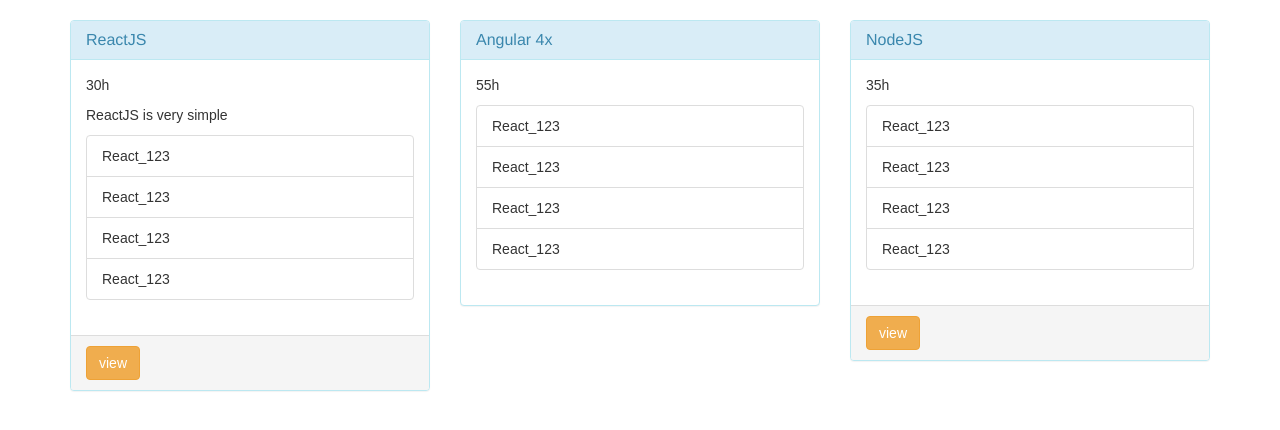
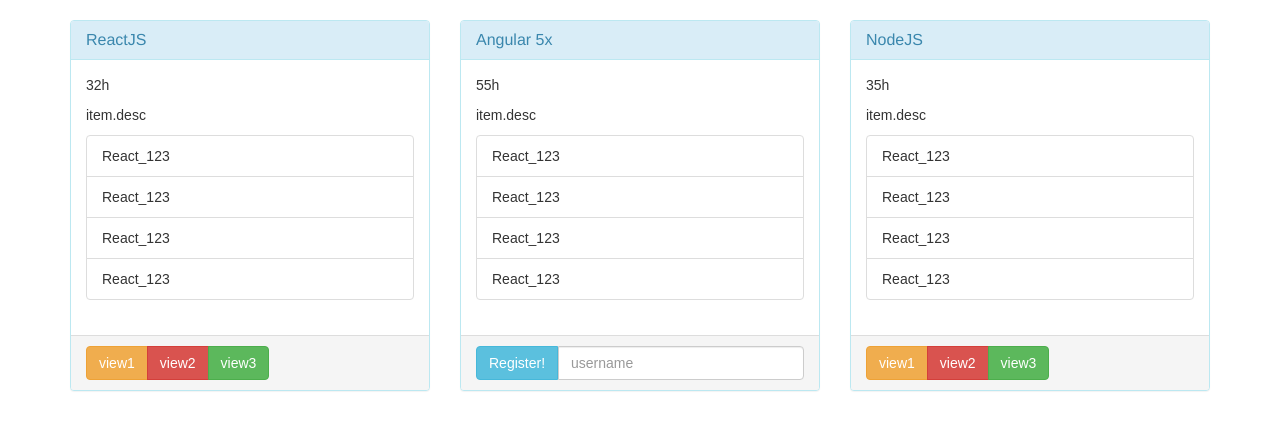
Before and after one commit to huynvn010193/ReactJS, a React (Create React App) app in the folder ch01/: page / in a window 1280 px wide. Shown: the top 430 px of the page. Built offline with nearby package versions, Linux system fonts and the light colour scheme.

Commit message:
Done clip Lập trình ReactJS - Bài 17 Sử dụng Ref: ref

```diff
--- a/ch01/src/App.js
+++ b/ch01/src/App.js
@@ -4,11 +4,32 @@ import Course from './components/Course';
 
 class App extends Component {
 	render() {
+		const items = [
+			{
+				name : "ReactJS",
+				time : "32h",
+				free : true,
+				desc : "ReactJS is very simple"
+			},
+			{
+				name : "Angular 5x",
+				time : "55h",
+				free : false,
+				desc : ""
+			},
+			{
+				name : "NodeJS",
+				time : "35h",
+				free : true,
+				desc : ""
+			}
+		];
+		const elemCourse = items.map((item,index) =>
+			<Course key={index} name={item.name} time={item.time} free = {item.free} >item.desc</Course>
+		);
 	    return (
 	      	<div className="row">
-      		<Course name="ReactJS" time="30h" free={true}>ReactJS is very simple</Course>
-      		<Course name="Angular 4x" time="55h" free={false}></Course>
-      		<Course name="NodeJS" time="35h" free={true}></Course>
+	      		{elemCourse}
 			</div>
 	    );
 	}
--- a/ch01/src/components/Course.js
+++ b/ch01/src/components/Course.js
@@ -6,14 +6,52 @@ class Course extends Component {
     /*formatName(user) {
         return user.firstName + ' ' + user.lastName;
     }*/
+    // Do this.props.name không hiểu là gì => dùng contructor
+    constructor(props)
+    {
+        super(props);
+        this.handleClick3 = this.handleClick3.bind(this);
+        this.registerCourse = this.registerCourse.bind(this);
+    }
+
+    handleClick1()
+    {
+        alert("View 1");
+    }
+    handleClick2(content)
+    {
+        alert(content);
+    }
+    handleClick3()
+    {
+        alert(this.props.name);
+    }
+    registerCourse()
+    {
+        console.log(this.refs.username.value);
+    }
+
     showButtonFree()
     {
         const isFree = this.props.free;
         if(isFree === true)
         {
-            return <div className="panel-footer">
-                        <button type="button" className="btn btn-warning">view</button>
+            return  <div className="btn-group">
+                        <button onClick = {this.handleClick1} type="button" className="btn btn-warning">view1</button>
+                        <button onClick = {() => this.handleClick2("view2 123")} type="button" className="btn btn-danger">view2</button>
+                        <button onClick = {this.handleClick3} type="button" className="btn btn-success">view3</button>
                     </div>;
+        }
+        else
+        {
+            return (
+                <div className="input-group">
+                    <span className="input-group-btn">
+                        <button onClick = {this.registerCourse} className="btn btn-info" type="button">Register!</button>
+                    </span>
+                    <input type="text" className="form-control" placeholder="username" ref="username" />
+                </div>
+            )
         }
     }
     render() {
@@ -34,7 +72,9 @@ class Course extends Component {
                                 <Lesson />
                             </ul>
                         </div>
-                        {this.showButtonFree()}
+                        <div className="panel-footer">
+                            {this.showButtonFree()}
+                        </div>
                     </div>
                 </div>
             </div>
```
Also changed, not shown: 1 other file (tests, documents, lock files or other folders). Lines whose indentation alone changed are shown as unchanged.
